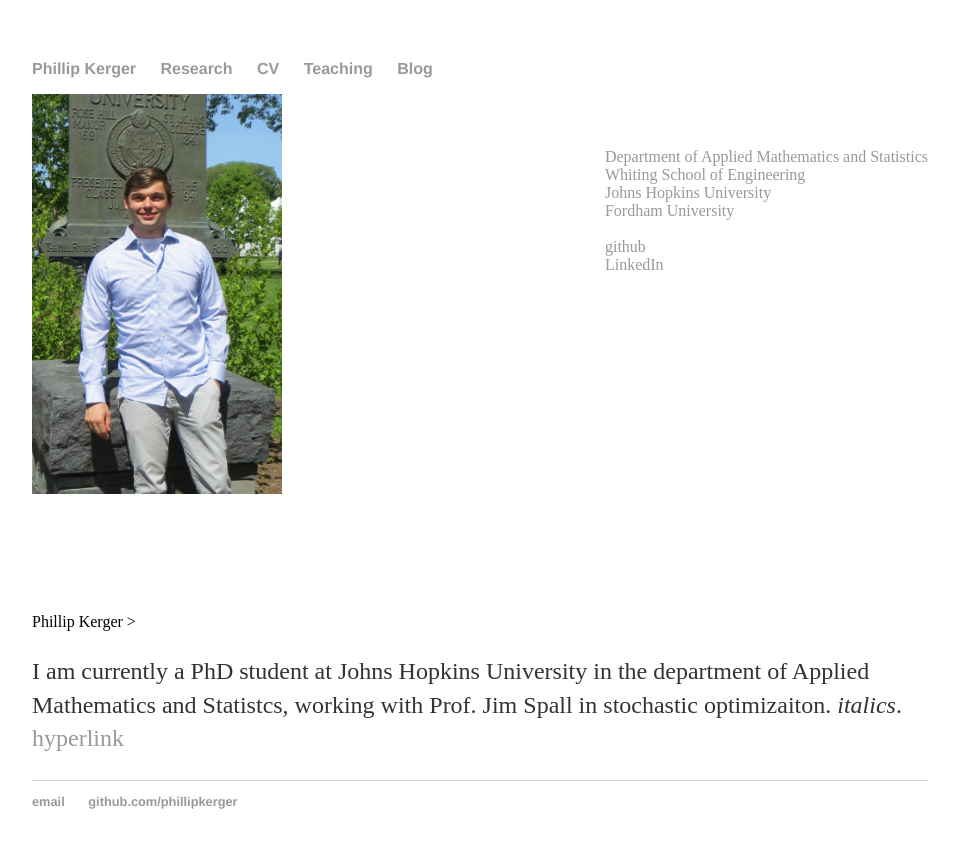
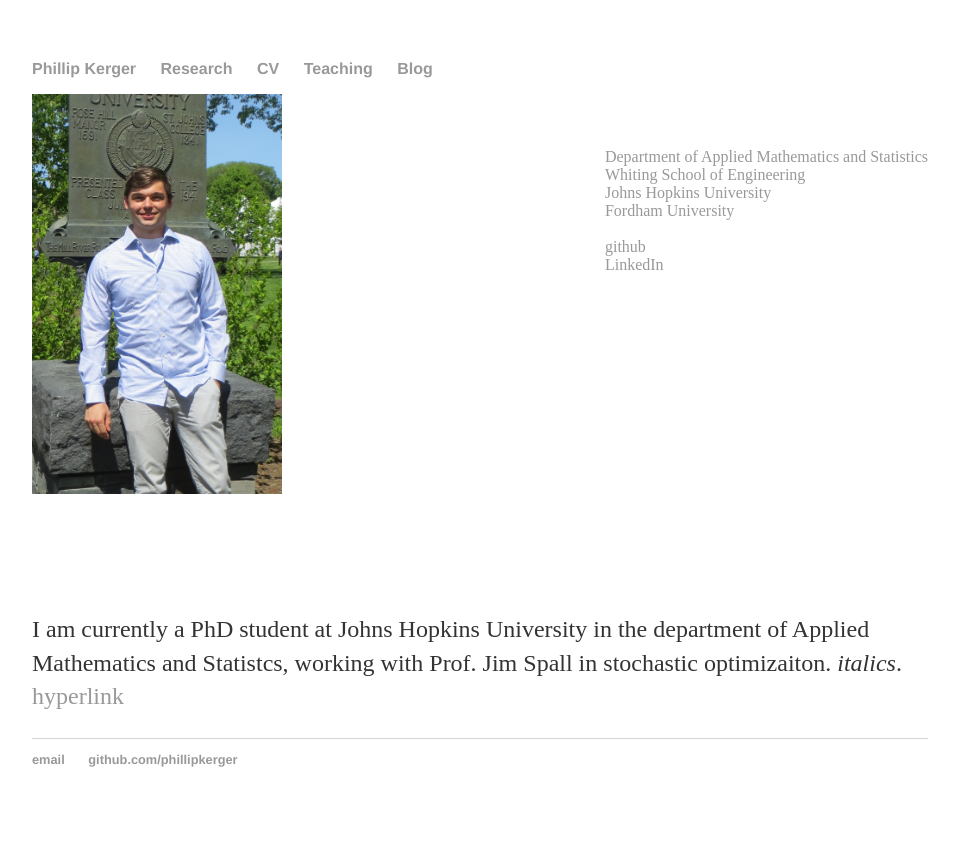
Before and after one commit to PhillipKerger/phillipkerger.github.io, a Jekyll site: the page built from index.html, in a window 1280 px wide. Shown: the top 848 px of the page, without its empty margins (160-1119 px from the left). Built offline with Jekyll 4.4.1, drawn with Linux system fonts in a browser that asks for light colours.

Commit message:
Update index.html

```diff
--- a/index.html
+++ b/index.html
@@ -32,7 +32,7 @@ title: Phillip Kerger
 <p><br>
 <br></p>
 <div class="blurb">
-	<! commenting out the header <h1>Phillip Kerger</h1> >
+	<!--commenting out the header <h1>Phillip Kerger</h1>-->
 	<p>I am currently a PhD student at Johns Hopkins University in the department of Applied Mathematics and Statistcs, working with Prof. Jim Spall in stochastic optimizaiton.
 		<em>italics</em>. <a href="/about">hyperlink</a></p>
 </div><!-- /.blurb -->
```
